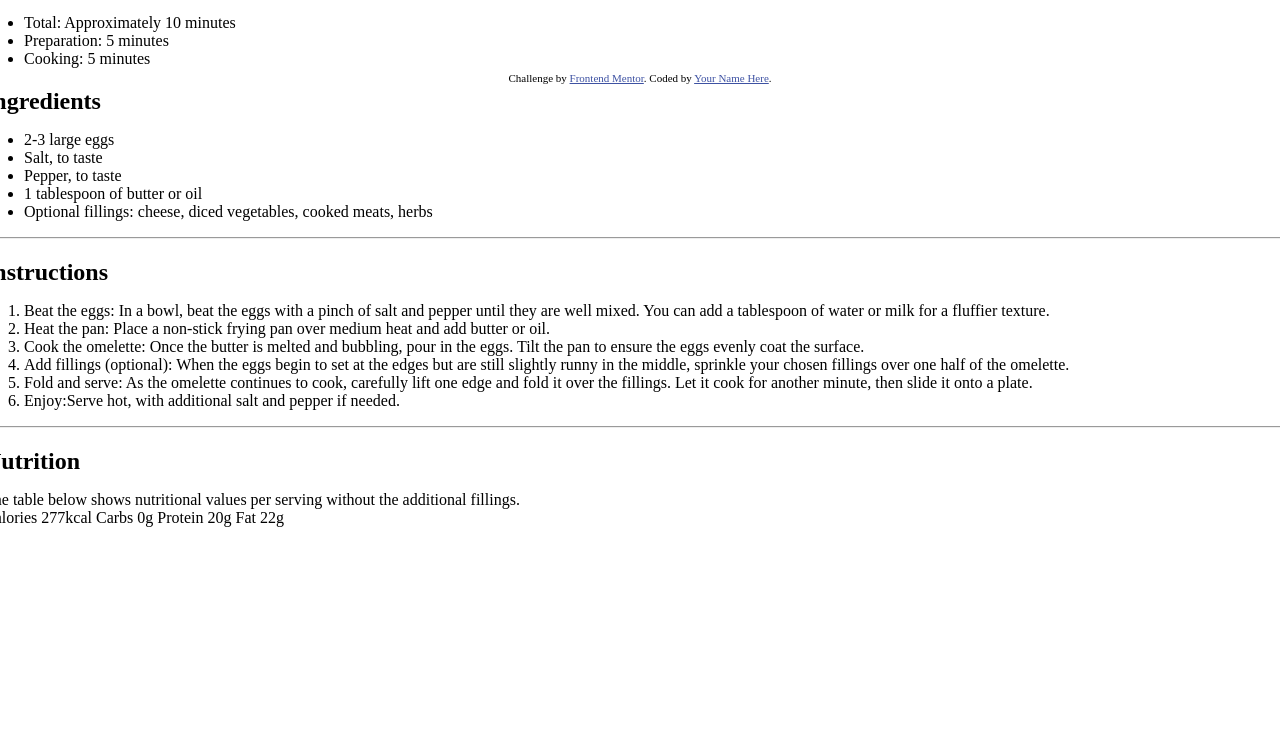
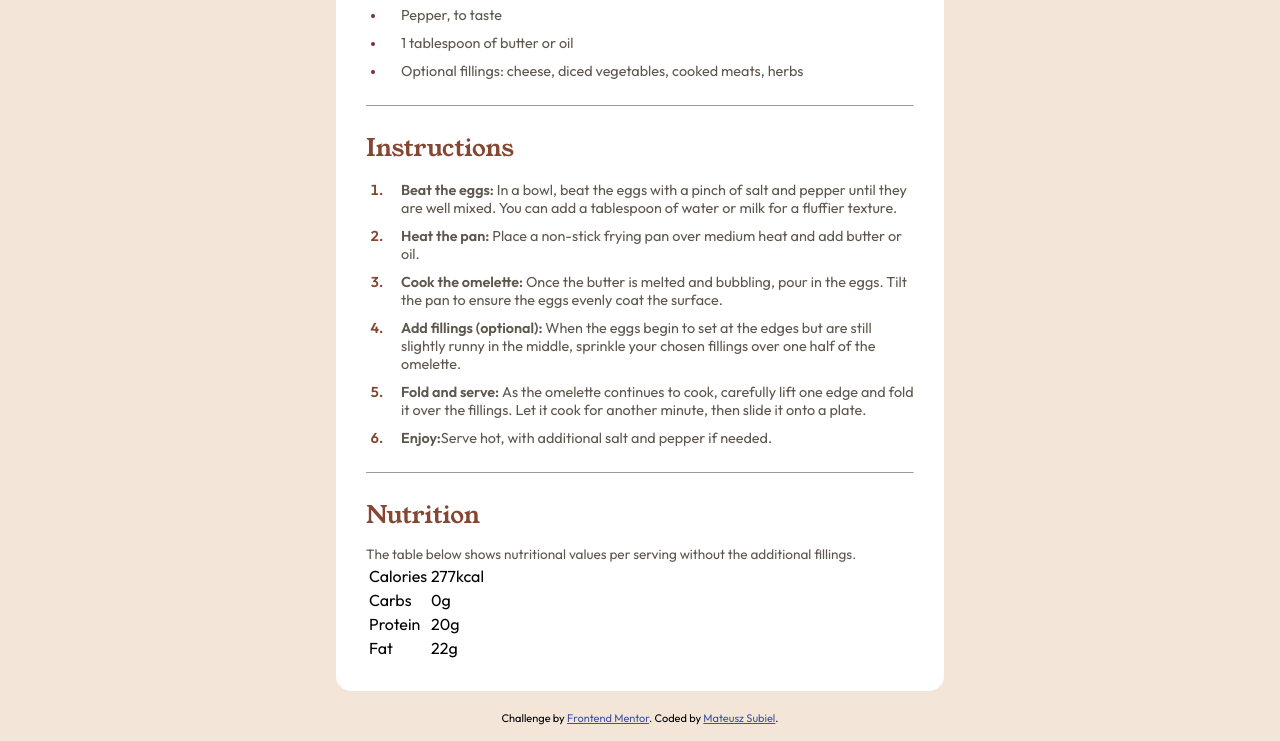
Before and after one commit to ItsZubek/Recipe-Page, a plain HTML site: page index.html in a window 1280 px wide. Shown: the part 716-1457 px from the top of the page. Before the commit the page ends 1243 px from the top, so only its background shows below. Drawn offline with Linux system fonts and the light colour scheme.

Commit message:
added more css styles and necessary HTML

```diff
--- a/index.html
+++ b/index.html
@@ -20,13 +20,13 @@
 </head>
 <body>
   <main>
-    <div class="wrapper"></div>
+    <div class="wrapper">
       <img src="./assets/images/image-omelette.jpeg" alt="omelette with basil on a plate">
       <h1>Simple Omelette Recipe</h1>
       <p class="short-description">An easy and quick dish, perfect for any meal. This classic omelette combines beaten eggs cooked
-  to perfection, optionally filled with your choice of cheese, vegetables, or meats.</p>
+      to perfection, optionally filled with your choice of cheese, vegetables, or meats.</p>
       <div class="prepTime">
-        <span class="prep-title">Preparation time</span>
+        <span class="prepTitle">Preparation time</span>
         <ul>
           <li><span class="bold">Total: </span>Approximately 10 minutes</li>
           <li><span class="bold">Preparation: </span>5 minutes</li>
@@ -58,23 +58,30 @@
       <hr>
       <h2>Nutrition</h2>
       <p>The table below shows nutritional values per serving without the additional fillings.</p>
-
-  Calories
-  277kcal
-
-  Carbs
-  0g
-
-  Protein
-  20g
-
-  Fat
-  22g
+      <table>
+        <tr>
+          <td class="table-title">Calories</td>
+          <td>277kcal</td>
+        </tr>
+        <tr>
+          <td class="table-title">Carbs</td>
+          <td>0g</td>
+        </tr>
+        <tr>
+          <td class="table-title">Protein</td>
+          <td>20g</td>
+        </tr>
+        <tr>
+          <td class="table-title">Fat</td>
+          <td>22g</td>
+        </tr>
+      </table>
+      </div>
     </div>
   </main>
   <footer><div class="attribution">
     Challenge by <a href="https://www.frontendmentor.io?ref=challenge" target="_blank">Frontend Mentor</a>.
-    Coded by <a href="#">Your Name Here</a>.
+    Coded by <a href="#">Mateusz Subiel</a>.
   </div></footer>
 
 </body>
--- a/styles.css
+++ b/styles.css
@@ -28,16 +28,88 @@ html {
 --rose800: hsl(332, 51%, 32%);
 --rose50: hsl(330, 100%, 98%);
 }
-.attribution {
-    position: absolute;
-    bottom: 0;
-    left: 0;
-    right: 0;
-}
 body {
     margin: 0;
     display: flex;
     justify-content: center;
     align-items: center;
+    flex-direction: column;
     min-height: 100svh;
+    padding: 16px;
+    background-color: var(--stone100);
+    font-weight: 400;
+    font-family: 'Outfit', sans-serif;
 }
+.wrapper {
+    padding: 30px;
+    border-radius: 15px;
+    background-color: white;
+    max-width: 38rem;
+    margin-bottom: 20px;
+}
+img {
+    border-radius:15px;
+    display: block;
+    width: 100%;
+}
+h1, h2 {
+    font-family: 'Young Serif', sans-serif;
+    font-weight: inherit;
+}
+h1 {
+    color: var(--stone900);
+}
+h2 {
+    color: var(--brown800);
+}
+.short-description, p {
+    color: var(--stone600);
+    font-size: 0.85rem;
+}
+.prepTime {
+    background-color: var(--rose50);
+    padding: 20px;
+    margin-top: 30px;
+    border-radius: 15px;
+}
+.prepTitle {
+    color: var(--rose800);
+    font-weight: 600;
+    font-family: 'Outfit', sans-serif;
+    font-size: 1.1rem;
+}
+ul {
+    margin-bottom: 0px;
+    padding-left: 20px;
+}
+ul li {
+    padding-left: 15px;
+    color: var(--stone600);
+    font-size: 0.9rem;
+    margin-top: 10px;
+}
+ul li::marker {
+    color: var(--rose800);
+    font-size: .8rem;
+}
+.bold {
+    font-weight: 600;
+}
+hr {
+    margin: 25px 0;
+    border-bottom-width: 0px;
+}
+ol {
+    margin-bottom: 0px;
+    padding-left: 20px;
+}
+ol li {
+    padding-left: 15px;
+    color: var(--stone600);
+    font-size: 0.9rem;
+    margin-top: 10px;
+}
+ol li::marker {
+    color: var(--brown800);
+    font-weight: 600;
+}
```
